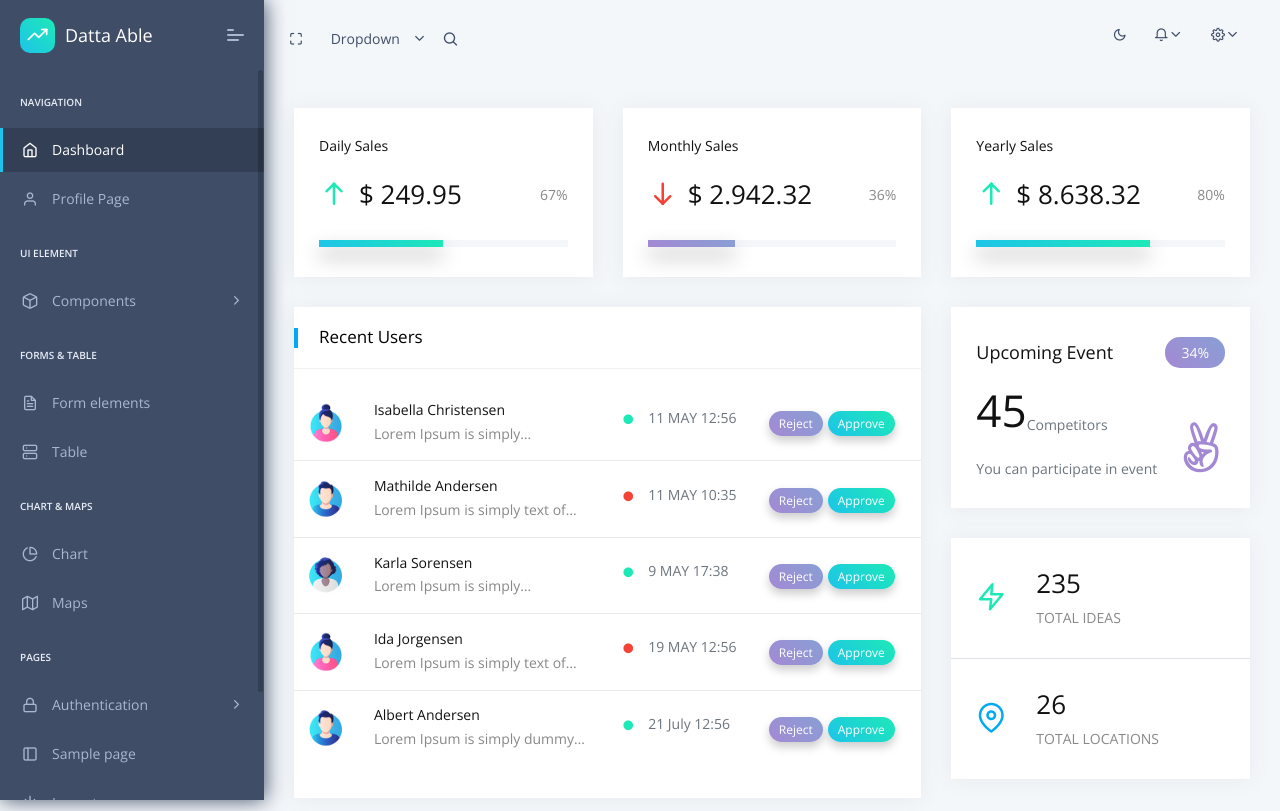
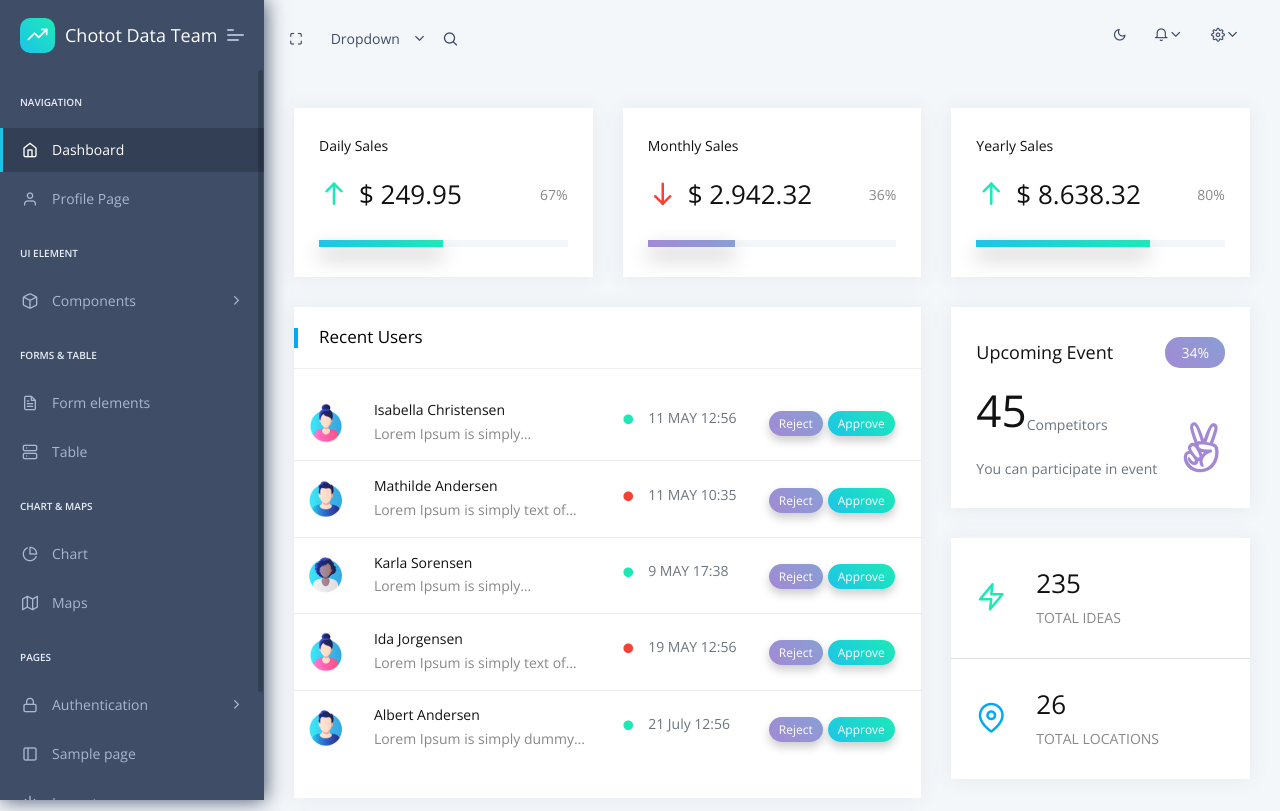
Before and after one commit to tuanthai-ct/flask-datta-able, a Flask app: page /index in a window 1280 px wide. Shown: the top 811 px of the page. Run offline with Flask 2, Linux system fonts and the light colour scheme; the visitor is signed in with stand-in values (Sample User, id 1); data comes from the database, SQL or seed files in the repository; some libraries are stand-ins or nearby versions.

Commit message:
change title and author

```diff
--- a/apps/templates/includes/navigation.html
+++ b/apps/templates/includes/navigation.html
@@ -6,7 +6,7 @@
             <div class="b-bg">
                 <i class="feather icon-trending-up"></i>
             </div>
-            <span class="b-title">Datta Able</span>
+            <span class="b-title">Chotot Data Team</span>
         </a>
     </div>
     <a class="mobile-menu" id="mobile-header" href="javascript:">
--- a/apps/templates/includes/sidebar.html
+++ b/apps/templates/includes/sidebar.html
@@ -6,7 +6,7 @@
                 <div class="b-bg">
                     <i class="feather icon-trending-up"></i>
                 </div>
-                <span class="b-title">Datta Able</span>
+                <span class="b-title">Chotot Data Team</span>
             </a>
             <a class="mobile-menu" id="mobile-collapse" href="javascript:"><span></span></a>
         </div>
--- a/apps/templates/layouts/base-fullscreen.html
+++ b/apps/templates/layouts/base-fullscreen.html
@@ -3,7 +3,7 @@
 
 <head>
     <title>
-        Flask Datta Able - {% block title %}{% endblock %} | AppSeed
+        Data Team - {% block title %}{% endblock %} | Chotot
     </title>
     <!-- HTML5 Shim and Respond.js IE10 support of HTML5 elements and media queries -->
     <!-- WARNING: Respond.js doesn't work if you view the page via file:// -->
@@ -17,7 +17,7 @@
     <meta http-equiv="X-UA-Compatible" content="IE=edge" />
     <meta name="description" content="Datta Able Bootstrap admin template made using Bootstrap 4 and it has huge amount of ready made feature, UI components, pages which completely fulfills any dashboard needs." />
     <meta name="keywords" content="admin templates, bootstrap admin templates, bootstrap 4, dashboard, dashboard templets, sass admin templets, html admin templates, responsive, bootstrap admin templates free download,premium bootstrap admin templates, datta able, datta able bootstrap admin template, free admin theme, free dashboard template"/>
-    <meta name="author" content="CodedThemes"/>
+    <meta name="author" content="Chotot data engineering team"/>
 
     <!-- Favicon icon -->
     <link rel="icon" href="{{ config.ASSETS_ROOT }}/images/favicon.ico" type="image/x-icon">
--- a/apps/templates/layouts/base.html
+++ b/apps/templates/layouts/base.html
@@ -3,7 +3,7 @@
 
 <head>
     <title>
-        Flask Datta Able - {% block title %}{% endblock %} | AppSeed
+        Data Team - {% block title %}{% endblock %} | Chotot
     </title>
     <!-- HTML5 Shim and Respond.js IE11 support of HTML5 elements and media queries -->
     <!-- WARNING: Respond.js doesn't work if you view the page via file:// -->
@@ -19,7 +19,7 @@
           content="Free Datta Able Admin Template come up with latest Bootstrap 4 framework with basic components, form elements and lots of pre-made layout options"/>
     <meta name="keywords"
           content="admin templates, bootstrap admin templates, bootstrap 4, dashboard, dashboard templets, sass admin templets, html admin templates, responsive, bootstrap admin templates free download,premium bootstrap admin templates, datta able, datta able bootstrap admin template, free admin theme, free dashboard template"/>
-    <meta name="author" content="CodedThemes"/>
+    <meta name="author" content="Chotot data engineering team"/>
 
     <!-- Favicon icon -->
     <link rel="icon" href="{{ config.ASSETS_ROOT }}/images/favicon.ico" type="image/x-icon">
```
Also changed, not shown: 1 other file.
